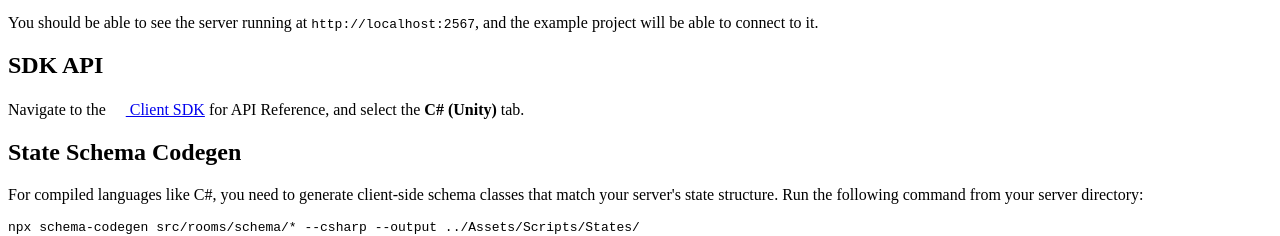
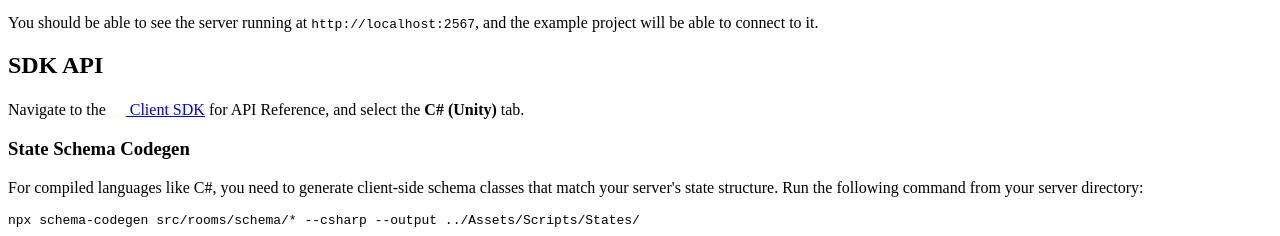
Before and after one commit to colyseus/docs, a Next.js app: page /getting-started/unity in a window 1280 px wide. Shown: the part 1220-1456 px from the top of the page. Built offline with nearby package versions, Linux system fonts and the light colour scheme; some icons are missing.

Commit message:
getting started: codegen heading order

```diff
--- a/pages/getting-started/haxe.mdx
+++ b/pages/getting-started/haxe.mdx
@@ -60,7 +60,7 @@ You should be able to see the server running at `http://localhost:2567`, and the
 
 Navigate to the [<DevicesIcon/> Client SDK](/sdk) for API Reference, and select the **Haxe** tab.
 
-## State Schema Codegen
+### State Schema Codegen
 
 For compiled languages like Haxe, you need to generate client-side schema classes that match your server's state structure. Run the following command from your server directory:
 
--- a/pages/getting-started/unity.mdx
+++ b/pages/getting-started/unity.mdx
@@ -64,7 +64,7 @@ You should be able to see the server running at `http://localhost:2567`, and the
 
 Navigate to the [<DevicesIcon/> Client SDK](/sdk) for API Reference, and select the **C# (Unity)** tab.
 
-## State Schema Codegen
+### State Schema Codegen
 
 For compiled languages like C#, you need to generate client-side schema classes that match your server's state structure. Run the following command from your server directory:
 
```
